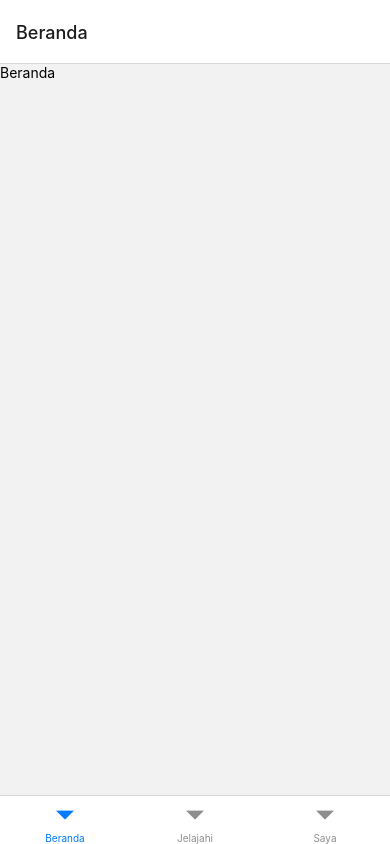
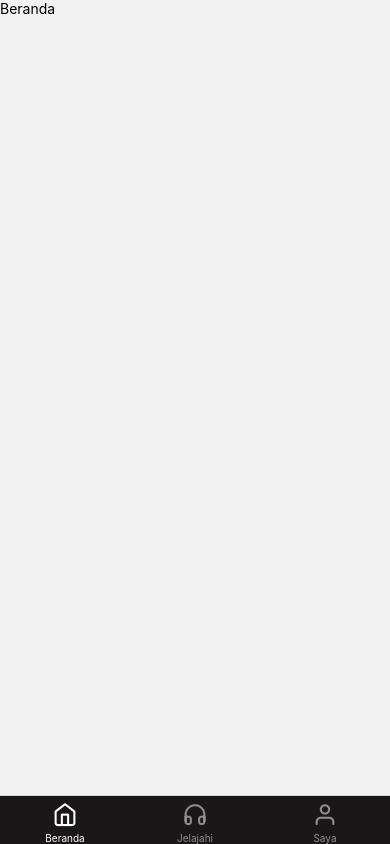
Before and after one commit to RobbyWahyudi/Music-App-React-Native, a React Native app: screen /Beranda in a window 390 px wide. Built offline with nearby package versions, Linux system fonts and the light colour scheme.

Commit message:
Menambahkan icon pada bottom tabs

```diff
--- a/src/components/BottomTabs.jsx
+++ b/src/components/BottomTabs.jsx
@@ -1,5 +1,7 @@
 import React from 'react';
 import {createBottomTabNavigator} from '@react-navigation/bottom-tabs';
+import MaterialCommunityIcons from 'react-native-vector-icons/MaterialCommunityIcons';
+import Feather from 'react-native-vector-icons/Feather';
 import Beranda from '../screens/Beranda';
 import Jelajahi from '../screens/Jelajahi';
 import Saya from '../screens/Saya';
@@ -8,7 +10,27 @@ const Tab = createBottomTabNavigator();
 
 export default function BottomTabs() {
   return (
-    <Tab.Navigator>
+    <Tab.Navigator
+      initialRouteName="Beranda"
+      screenOptions={({route}) => ({
+        tabBarStyle: {backgroundColor: '#191717'},
+        tabBarActiveTintColor: 'white',
+        inactiveTintColor: '#dfe7e7',
+        headerShown: false,
+        tabBarIcon: ({color}) => {
+          let iconName;
+
+          if (route.name === 'Beranda') {
+            iconName = 'home';
+          } else if (route.name === 'Saya') {
+            iconName = 'user';
+          } else if (route.name === 'Jelajahi') {
+            iconName = 'headphones';
+          }
+
+          return <Feather name={iconName} size={25} color={color} />;
+        },
+      })}>
       <Tab.Screen name="Beranda" component={Beranda} />
       <Tab.Screen name="Jelajahi" component={Jelajahi} />
       <Tab.Screen name="Saya" component={Saya} />
--- a/src/screens/Beranda.jsx
+++ b/src/screens/Beranda.jsx
@@ -1,5 +1,6 @@
 import {StyleSheet, Text, View} from 'react-native';
 import React from 'react';
+import Feather from 'react-native-vector-icons/Feather';
 
 const Beranda = () => {
   return (
```
Also changed, not shown: 2 other files (tests, documents, lock files or other folders).
